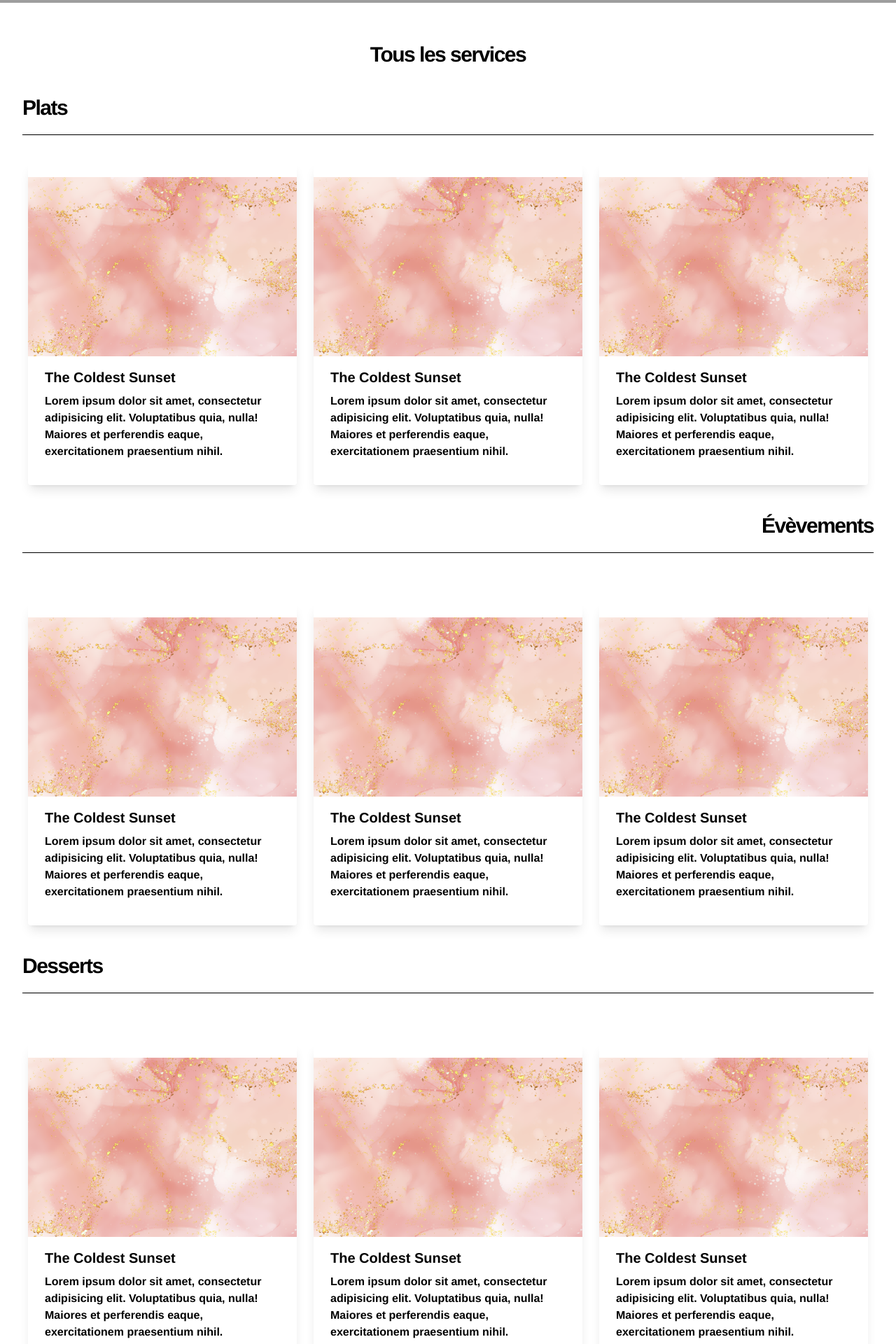
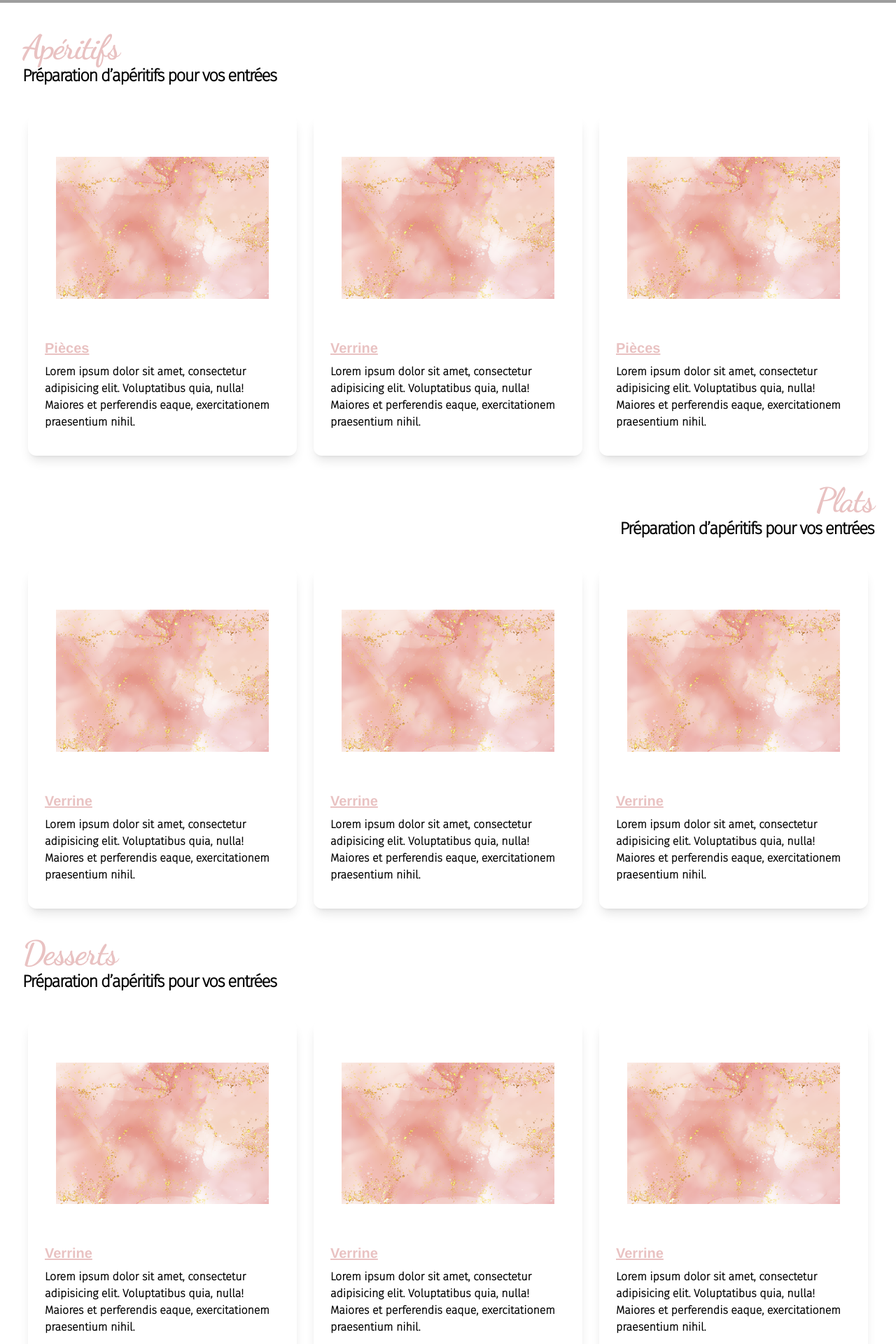
Before and after one commit to franzhopp/By-Sarah-Cuisine, a React (Vite) app: page /nos-services in a window 1280 px wide. Shown: the part 660-2580 px from the top of the page at 70% size. Built offline with nearby package versions, Linux system fonts and the light colour scheme; grey boxes are pictures that could not be loaded.

Commit message:
[ADD] update

```diff
--- a/src/App.jsx
+++ b/src/App.jsx
@@ -16,7 +16,7 @@ import Form from "./Components/Contact/contact.jsx";
 import Footer from "./Components/Footer/footer.jsx";
 
 // Segmentation 2 //
-import PageEthics from "./Pages/Ethics/ethics.jsx";
+// import PageEthics from "./Pages/Ethics/ethics.jsx";
 
 // Segmentation 3 //
 import PropositionOfServices from "./Pages/Proposal/proposal.jsx";
--- a/src/Components/Contact/contact.jsx
+++ b/src/Components/Contact/contact.jsx
@@ -1,4 +1,4 @@
-import Image from "../../assets/svg-contact.png";
+// import Image from "../../assets/svg-contact.png";
 import Form from "./form.jsx";
 
 const TitleForm = () => {
--- a/src/Pages/Proposal/proposal.jsx
+++ b/src/Pages/Proposal/proposal.jsx
@@ -3,18 +3,13 @@ import Image from "../../assets/template.png";
 const Proposal = () => {
   return (
     <>
-      <div className="max-w-7xl mx-auto py-15 px-4 pb-10 sm:px-6 lg:px-8">
-        <h1 className="text-3xl font-extrabold text-color-gray-pastel text-center tracking-tighter pt-14">
-          Tous les services
-          {/* <hr className="mt-5 mx-auto w-1/4" /> */}
-        </h1>
-      </div>
-
       {/* Title 1 */}
-      <div className="max-w-7xl mx-auto py-15 px-4 pb-10 sm:px-6 lg:px-8">
+      <div className="max-w-7xl mt-10 mx-auto py-15 px-4 pb-10 sm:px-6 lg:px-8">
         <h1 className="text-3xl font-extrabold text-color-gray-pastel text-left tracking-tighter">
-          Plats
-          <hr className="mt-5 shadow-sm" />
+          <p className="text-pink font-sans-recursive text-4xl sm:text-5xl ">Apéritifs</p>
+          <p className="font-sans-serif text-base sm:text-2xl">
+            Préparation d’apéritifs pour vos entrées
+          </p>
         </h1>
       </div>
 
@@ -22,15 +17,14 @@ const Proposal = () => {
         {/* Step 1 */}
         <div
           data-aos="zoom-in"
-          data-aos-duration="1000"
-          className="max-w-sm rounded overflow-hidden shadow-lg pt-5 pb-5"
+          className="max-w-sm rounded-xl overflow-hidden shadow-lg pt-5 pb-5"
         >
-          <img className="w-full" src={Image} alt="Sunset in the mountains" />
+          <img className="w-full p-10" src={Image} alt="Pictures apéritifs" />
           <div className="px-6 py-4">
-            <div className="font-bold text-color-pink-pastel text-xl mb-2">
-              The Coldest Sunset
+            <div className="font-bold text-pink underline text-xl mb-2">
+              Pièces
             </div>
-            <p className="text-color-gray-pastel font-semibold text-base">
+            <p className="text-black font-semibold text-base font-sans-serif">
               Lorem ipsum dolor sit amet, consectetur adipisicing elit.
               Voluptatibus quia, nulla! Maiores et perferendis eaque,
               exercitationem praesentium nihil.
@@ -41,15 +35,14 @@ const Proposal = () => {
         {/* Step 2 */}
         <div
           data-aos="zoom-in"
-          data-aos-duration="1000"
-          className="max-w-sm rounded overflow-hidden shadow-lg pt-5 pb-5"
+          className="max-w-sm rounded-xl overflow-hidden shadow-lg pt-5 pb-5"
         >
-          <img className="w-full" src={Image} alt="Sunset in the mountains" />
+          <img className="w-full p-10" src={Image} alt="Pictures apéritifs" />
           <div className="px-6 py-4">
-            <div className="font-bold text-color-pink-pastel text-xl mb-2">
-              The Coldest Sunset
+            <div className="font-bold text-pink underline text-xl mb-2">
+              Verrine
             </div>
-            <p className="text-color-gray-pastel font-semibold text-base">
+            <p className="text-black font-semibold text-base font-sans-serif">
               Lorem ipsum dolor sit amet, consectetur adipisicing elit.
               Voluptatibus quia, nulla! Maiores et perferendis eaque,
               exercitationem praesentium nihil.
@@ -60,15 +53,14 @@ const Proposal = () => {
         {/* Step 3 */}
         <div
           data-aos="zoom-in"
-          data-aos-duration="1000"
-          className="max-w-sm rounded overflow-hidden shadow-lg pt-5 pb-5"
+          className="max-w-sm rounded-xl overflow-hidden shadow-lg pt-5 pb-5"
         >
-          <img className="w-full" src={Image} alt="Sunset in the mountains" />
+          <img className="w-full p-10" src={Image} alt="Pictures apéritifs" />
           <div className="px-6 py-4">
-            <div className="font-bold text-color-pink-pastel text-xl mb-2">
-              The Coldest Sunset
+            <div className="font-bold text-pink underline text-xl mb-2">
+              Pièces
             </div>
-            <p className="text-color-gray-pastel font-semibold text-base">
+            <p className="text-black font-semibold text-base font-sans-serif">
               Lorem ipsum dolor sit amet, consectetur adipisicing elit.
               Voluptatibus quia, nulla! Maiores et perferendis eaque,
               exercitationem praesentium nihil.
@@ -77,26 +69,30 @@ const Proposal = () => {
         </div>
       </div>
 
-      <div className="max-w-7xl mx-auto py-15 px-4 pb-10 pt-10 sm:px-6 lg:px-8">
+      <div className="max-w-7xl mt-10 mx-auto py-15 px-4 pb-10 sm:px-6 lg:px-8">
         <h1 className="text-3xl font-extrabold text-color-gray-pastel text-right tracking-tighter">
-          Évèvements
-          <hr className="mt-5 shadow-sm" />
+        <p className="text-pink font-sans-recursive text-4xl sm:text-5xl ">Plats</p>
+          <p className="font-sans-serif text-base sm:text-2xl">
+            Préparation d’apéritifs pour vos entrées
+          </p>
         </h1>
       </div>
 
       <div
         data-aos="zoom-in"
-        data-aos-duration="1000"
-        className="mt-8 flex flex-wrap justify-center items-center space-x-0 sm:space-x-6"
+        className="flex flex-wrap justify-center items-center space-x-0 sm:space-x-6"
       >
         {/* Step 1 */}
-        <div className="max-w-sm rounded overflow-hidden shadow-lg pt-5 pb-5">
-          <img className="w-full" src={Image} alt="Sunset in the mountains" />
+        <div
+          data-aos="zoom-in"
+          className="max-w-sm rounded-xl overflow-hidden shadow-lg pt-5 pb-5"
+        >
+          <img className="w-full p-10" src={Image} alt="Pictures apéritifs" />
           <div className="px-6 py-4">
-            <div className="font-bold text-color-pink-pastel text-xl mb-2">
-              The Coldest Sunset
+            <div className="font-bold text-pink underline text-xl mb-2">
+              Verrine
             </div>
-            <p className="text-color-gray-pastel font-semibold text-base">
+            <p className="text-black font-semibold text-base font-sans-serif">
               Lorem ipsum dolor sit amet, consectetur adipisicing elit.
               Voluptatibus quia, nulla! Maiores et perferendis eaque,
               exercitationem praesentium nihil.
@@ -107,15 +103,14 @@ const Proposal = () => {
         {/* Step 2 */}
         <div
           data-aos="zoom-in"
-          data-aos-duration="1000"
-          className="max-w-sm rounded overflow-hidden shadow-lg pt-5 pb-5"
+          className="max-w-sm rounded-xl overflow-hidden shadow-lg pt-5 pb-5"
         >
-          <img className="w-full" src={Image} alt="Sunset in the mountains" />
+          <img className="w-full p-10" src={Image} alt="Pictures apéritifs" />
           <div className="px-6 py-4">
-            <div className="font-bold text-color-pink-pastel text-xl mb-2">
-              The Coldest Sunset
+            <div className="font-bold text-pink underline text-xl mb-2">
+              Verrine
             </div>
-            <p className="text-color-gray-pastel font-semibold text-base">
+            <p className="text-black font-semibold text-base font-sans-serif">
               Lorem ipsum dolor sit amet, consectetur adipisicing elit.
               Voluptatibus quia, nulla! Maiores et perferendis eaque,
               exercitationem praesentium nihil.
@@ -126,15 +121,14 @@ const Proposal = () => {
         {/* Step 3 */}
         <div
           data-aos="zoom-in"
-          data-aos-duration="1000"
-          className="max-w-sm rounded overflow-hidden shadow-lg pt-5 pb-5"
+          className="max-w-sm rounded-xl overflow-hidden shadow-lg pt-5 pb-5"
         >
-          <img className="w-full" src={Image} alt="Sunset in the mountains" />
+          <img className="w-full p-10" src={Image} alt="Pictures apéritifs" />
           <div className="px-6 py-4">
-            <div className="font-bold text-color-pink-pastel text-xl mb-2">
-              The Coldest Sunset
+            <div className="font-bold text-pink underline text-xl mb-2">
+              Verrine
             </div>
-            <p className="text-color-gray-pastel font-semibold text-base">
+            <p className="text-black font-semibold text-base font-sans-serif">
               Lorem ipsum dolor sit amet, consectetur adipisicing elit.
               Voluptatibus quia, nulla! Maiores et perferendis eaque,
               exercitationem praesentium nihil.
@@ -143,26 +137,31 @@ const Proposal = () => {
         </div>
       </div>
 
-      <div className="max-w-7xl mx-auto py-15 px-4 pb-10 pt-10 sm:px-6 lg:px-8">
+      <div className="max-w-7xl mt-10 mx-auto py-15 px-4 pb-10 sm:px-6 lg:px-8">
         <h1 className="text-3xl font-extrabold text-color-gray-pastel text-left tracking-tighter">
-          Desserts
-          <hr className="mt-5 shadow-sm" />
+        <p className="text-pink font-sans-recursive text-4xl sm:text-5xl ">Desserts</p>
+          <p className="font-sans-serif text-base sm:text-2xl">
+            Préparation d’apéritifs pour vos entrées
+          </p>
         </h1>
       </div>
 
       {/* Step 1 */}
       <div
         data-aos="zoom-in"
-        data-aos-duration="1000"
-        className="mt-8 mb-20 flex flex-wrap justify-center items-center space-x-0 sm:space-x-6"
+        className="mb-20 flex flex-wrap justify-center items-center space-x-0 sm:space-x-6"
       >
-        <div className="max-w-sm rounded overflow-hidden shadow-lg pt-5 pb-5">
-          <img className="w-full" src={Image} alt="Sunset in the mountains" />
+        {/* Step 1 */}
+        <div
+          data-aos="zoom-in"
+          className="max-w-sm rounded-xl overflow-hidden shadow-lg pt-5 pb-5"
+        >
+          <img className="w-full p-10" src={Image} alt="Pictures apéritifs" />
           <div className="px-6 py-4">
-            <div className="font-bold text-color-pink-pastel text-xl mb-2">
-              The Coldest Sunset
+            <div className="font-bold text-pink underline text-xl mb-2">
+              Verrine
             </div>
-            <p className="text-color-gray-pastel font-semibold text-base">
+            <p className="text-black font-semibold text-base font-sans-serif">
               Lorem ipsum dolor sit amet, consectetur adipisicing elit.
               Voluptatibus quia, nulla! Maiores et perferendis eaque,
               exercitationem praesentium nihil.
@@ -173,15 +172,14 @@ const Proposal = () => {
         {/* Step 2 */}
         <div
           data-aos="zoom-in"
-          data-aos-duration="1000"
-          className="max-w-sm rounded overflow-hidden shadow-lg pt-5 pb-5"
+          className="max-w-sm rounded-xl overflow-hidden shadow-lg pt-5 pb-5"
         >
-          <img className="w-full" src={Image} alt="Sunset in the mountains" />
+          <img className="w-full p-10" src={Image} alt="Pictures apéritifs" />
           <div className="px-6 py-4">
-            <div className="font-bold text-color-pink-pastel text-xl mb-2">
-              The Coldest Sunset
+            <div className="font-bold text-pink underline text-xl mb-2">
+              Verrine
             </div>
-            <p className="text-color-gray-pastel font-semibold text-base">
+            <p className="text-black font-semibold text-base font-sans-serif">
               Lorem ipsum dolor sit amet, consectetur adipisicing elit.
               Voluptatibus quia, nulla! Maiores et perferendis eaque,
               exercitationem praesentium nihil.
@@ -192,15 +190,14 @@ const Proposal = () => {
         {/* Step 3 */}
         <div
           data-aos="zoom-in"
-          data-aos-duration="1000"
-          className="max-w-sm rounded overflow-hidden shadow-lg pt-5 pb-5"
+          className="max-w-sm rounded-xl overflow-hidden shadow-lg pt-5 pb-5"
         >
-          <img className="w-full" src={Image} alt="Sunset in the mountains" />
+          <img className="w-full p-10" src={Image} alt="Pictures apéritifs" />
           <div className="px-6 py-4">
-            <div className="font-bold text-color-pink-pastel text-xl mb-2">
-              The Coldest Sunset
+            <div className="font-bold text-pink underline text-xl mb-2">
+              Verrine
             </div>
-            <p className="text-color-gray-pastel font-semibold text-base">
+            <p className="text-black font-semibold text-base font-sans-serif">
               Lorem ipsum dolor sit amet, consectetur adipisicing elit.
               Voluptatibus quia, nulla! Maiores et perferendis eaque,
               exercitationem praesentium nihil.
```
Also changed, not shown: src/Pages/Ethics/ethics.jsx (deleted, +0 -24 lines), src/assets/Group 4.png (renamed from src/assets/svg-contact.png).
